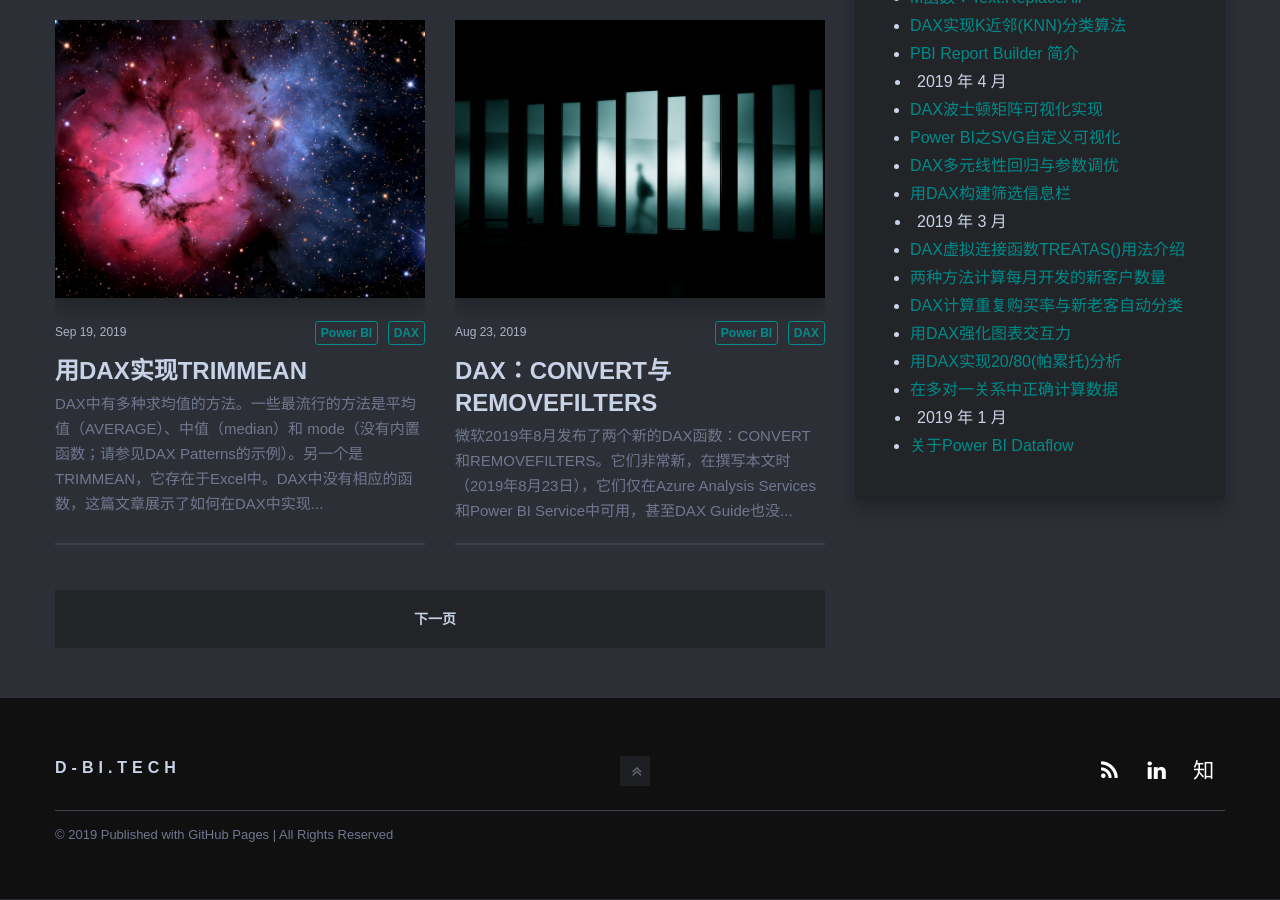
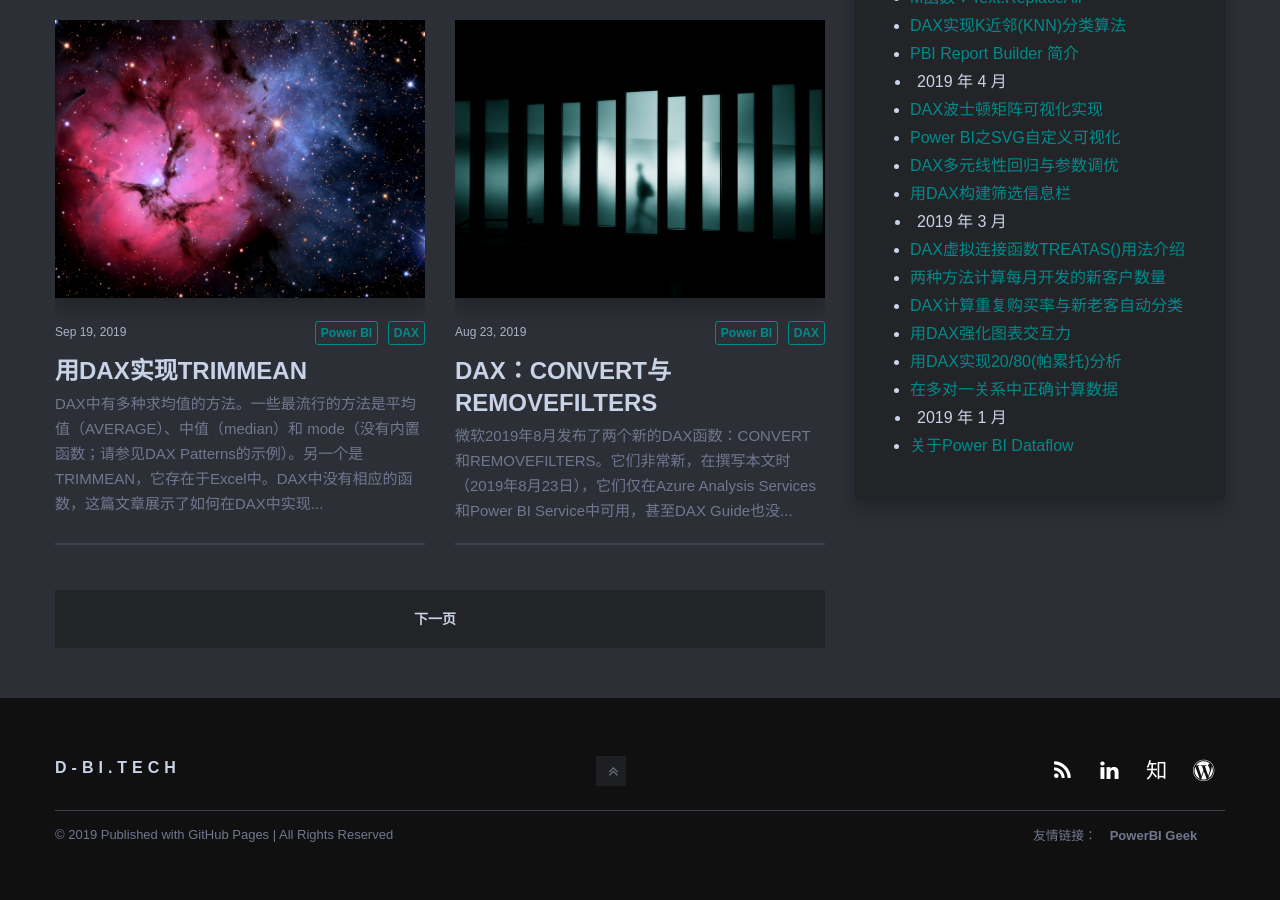
Before and after one commit to D-BI-TECH/D-BI-TECH.github.io, a Jekyll site: the page built from index.html, in a window 1280 px wide and 900 px high, scrolled down 1885 px. Built offline with Jekyll 4.4.1, drawn with Linux system fonts in a browser that asks for light colours; nearby versions of some CDN libraries; the list of posts is cut into pages by our own code; comment, search, counter and statistics services are not loaded.

Commit message:
Add files via upload

```diff
--- a/_includes/footer.html
+++ b/_includes/footer.html
@@ -36,6 +36,15 @@
                         </a>
 
                 {% endif %}
+	            {% if site.wordpress %}
+
+                        <a target="_blank" href="{{ site.wordpress }}">
+                            <span class="fa-stack fa-lg">
+                                <i class="fa fa-wordpress fa-stack-1x fa-inverse"></i>
+                            </span>
+                        </a>
+
+               {% endif %}
 	        </div>
         </div>
         <div class="footer-bottom">
@@ -43,6 +52,14 @@
               <p>&copy; {{site.time | date: '%Y'}} Published with<a href="https://pages.github.com/"> GitHub Pages </a>
 			| All Rights Reserved </p>
             </div>
+            <div class="footer-social" style="color:#707890">
+                <ul class="list-reset">
+                  <li>&ensp;&ensp;&ensp;&ensp;&ensp;&ensp;&ensp;&ensp;&ensp;&ensp;&ensp;&ensp;&ensp;&ensp;&ensp;&ensp;&ensp;&ensp;&ensp;&ensp;&ensp;&ensp;&ensp;&ensp;
+                        &ensp;&ensp;&ensp;&ensp;&ensp;&ensp;&ensp;&ensp;&ensp;&ensp;&ensp;&ensp;&ensp;&ensp;&ensp;&ensp;&ensp;&ensp;&ensp;&ensp;&ensp;&ensp;&ensp;&ensp;
+                        &ensp;&ensp;&ensp;&ensp;&ensp;&ensp;&ensp;&ensp;&ensp;&ensp;&ensp;&ensp;&ensp;&ensp;&ensp;&ensp;&ensp;&ensp;&ensp;&ensp;&ensp;&ensp;
+                      <small>&ensp;友情链接：&ensp;&ensp;</small><a href="https://www.powerbigeek.com/">PowerBI Geek</a>
+                </ul>
+            </div>
         </div>
       </div>
     </div>
```
